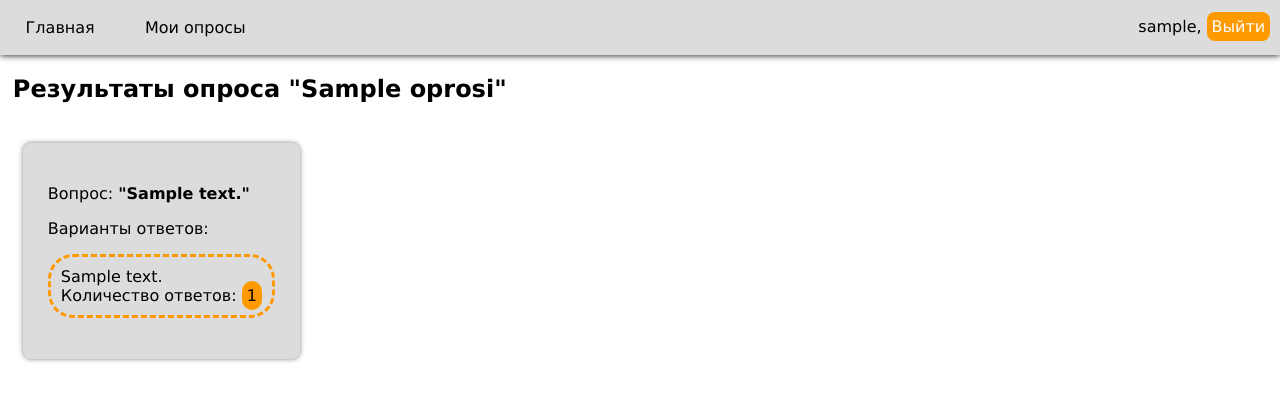
After one commit to OGdanik/oprosnik, a Flask app: page /1/results in a window 1280 px wide. The commit adds this page. Shown: the top 401 px of the page. Run offline with Flask 3, Linux system fonts and the light colour scheme; a user stored in the database is signed in; tables that the repository leaves empty hold one stand-in row (values such as "Sample post").

Commit message:
add results

```diff
--- a/app/main.py
+++ b/app/main.py
@@ -156,3 +156,18 @@ def done(id_o):
         return redirect(url_for('main.opros', id_o=id_o))
     opros = db.session.query(oprosi).get(id_o)
     return render_template('done.html', opros=opros)
+
+@main.route('/<int:id_o>/results')
+@login_required
+def results(id_o):
+    opros = db.session.query(oprosi).get(id_o)
+    voproses = db.session.query(voprosi).filter(voprosi.id_opros == id_o).all()
+    otvets = list()
+    for v in voproses:
+        otvet = db.session.query(otveti).order_by(otveti.id).filter(otveti.id_vopros == v.id).all()
+        otvets.append(otvet)
+    if not opros:
+        return abort(404)
+    if (opros.id_accounts != current_user.id):
+        return redirect(url_for('main.index'))
+    return render_template('results.html', opros=opros, voprosi=voproses, otvets=otvets)
--- a/app/templates/edit.html
+++ b/app/templates/edit.html
@@ -25,7 +25,7 @@
                     <p>Вопрос: <b>"{{ item[0].voprosi.text }}"</b>
                     <p>Варианты ответов: </p>
                     {% for i in item %}
-                    <p class="otv">{{i.text}} <br>Количество ответов: <span class="count">{{i.count_otvetov}}</span></p>
+                    <p class="otv">{{i.text}}</p>
                     {% endfor %}
                     <button type="button" onclick="add_otvet_for_edit(this)">Добавить вариант ответа</button>
                     <button type="submit" style="display:none">Сохранить</button>
--- a/app/templates/opros.html
+++ b/app/templates/opros.html
@@ -1,5 +1,5 @@
 {% extends 'base.html' %}
-{% block title %}Главная{% endblock %}
+{% block title %}Опрос{% endblock %}
 {% block content %}
 <div class="list_oprosi">
     <h2>Опрос: "{{ opros.name }}"</h2>
--- a/app/templates/oprosi.html
+++ b/app/templates/oprosi.html
@@ -5,6 +5,7 @@
     <div class="block questions">
         <p>Опрос: "{{ item.name }}"
         <p>Тематика: "{{ item.tematiki.name }}"</p>
+        <p><a class="a-but" href="{{ url_for('main.results', id_o=item.id) }}">Просмотр результатов</a>
         <p><a class="a-but" href="{{ url_for('main.edit_opros', id_o=item.id) }}">Редактирование и просмотр</a>
         <p><a class="a-but" href="{{ url_for('main.delete_opros', id_o=item.id) }}">Удалить</a>
     </div>
--- /dev/null
+++ b/app/templates/results.html
@@ -0,0 +1,15 @@
+{% extends 'base.html' %}
+{% block title %}Результаты{% endblock %}
+{% block content %}
+
+    <h2>Результаты опроса "{{ opros.name }}"</h2>
+    {% for item in otvets %}
+            <div class="block questions">
+                    <p>Вопрос: <b>"{{ item[0].voprosi.text }}"</b>
+                    <p>Варианты ответов: </p>
+                    {% for i in item %}
+                    <p class="otv">{{i.text}} <br>Количество ответов: <span class="count">{{i.count_otvetov}}</span></p>
+                    {% endfor %}
+            </div>
+            {% endfor %}
+{% endblock %}
```
